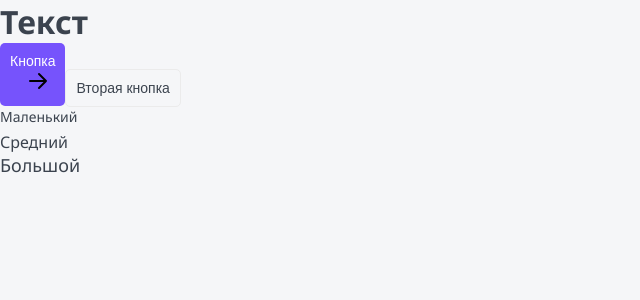
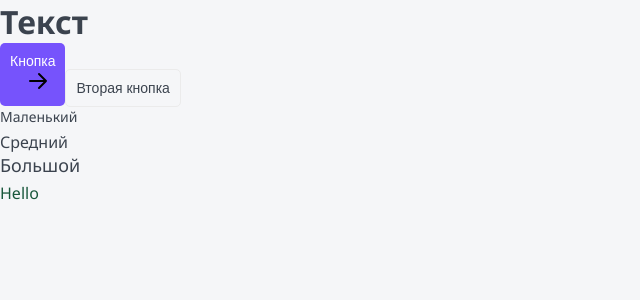
Before and after one commit to SashkaMashina/pharmacy-app, a Next.js app in the folder frontend/: page / in a window 1280 px wide. Shown: the top 300 px of the page, without its empty margins (0-640 px from the left). Built offline with nearby package versions, Linux system fonts and the light colour scheme.

Commit message:
Add component Tag

```diff
--- /dev/null
+++ b/frontend/components/Tag/Tag.module.css
@@ -0,0 +1,11 @@
+.tag {
+    display: inline-block;
+}
+
+.white {
+    color: var(--white);
+}
+
+.green {
+    color: var(--green);
+}
--- /dev/null
+++ b/frontend/components/Tag/Tag.tsx
@@ -0,0 +1,25 @@
+import { JSX } from "react";
+import styles from './Tag.module.css'
+import {TagProps} from './Tag.props'
+import React from "react";
+import cn from "classnames";
+import classNames from "classnames";
+
+
+export const Tag = ({ children, color = 'white', href, className, ...props}: TagProps): JSX.Element => {
+    return(
+        <div
+        className={cn(styles.tag, className, {
+            [styles.green]: color == 'green',
+            [styles.white]: color == 'white'
+        })}
+        {...props}
+        >
+            {
+                href
+                ? <a href={href}>{children}</a>
+                : <>{children}</>
+            }
+        </div>
+    )
+};
--- a/frontend/components/index.ts
+++ b/frontend/components/index.ts
@@ -1,3 +1,4 @@
 export * from './Htag/Htag'
 export * from './Button/Button'
 export * from './P/P'
+export * from './Tag/Tag'
--- a/frontend/pages/index.tsx
+++ b/frontend/pages/index.tsx
@@ -2,6 +2,7 @@ import React from "react";
 import { Htag } from "@/components";
 import { Button } from "@/components";
 import { P } from "@/components";
+import { Tag } from "@/components";
 
 export default function Home() {
   return (
@@ -12,6 +13,7 @@ export default function Home() {
     <P size="s">Маленький</P>
     <P size="m">Средний</P>
     <P size="l">Большой</P>
+    <Tag color="green">Hello</Tag>
     </>
   );
 }
--- a/frontend/styles/globals.css
+++ b/frontend/styles/globals.css
@@ -6,8 +6,8 @@
   --primary: #7653FC;
   --primary-hover: #5439be;
   --red: #FC836D;
-  --green: #1DC37E;
-  --hreen-light: #C8F8E4;
+  --green: #18573B;
+  --green-light: #C5E2D5;
   --font-family: "Noto Sans", serif;
   --gray-light: #EBEBEB;
 }
```
Also changed, not shown: frontend/components/Tag/Tag.props.ts (added, +7 -0 lines).
